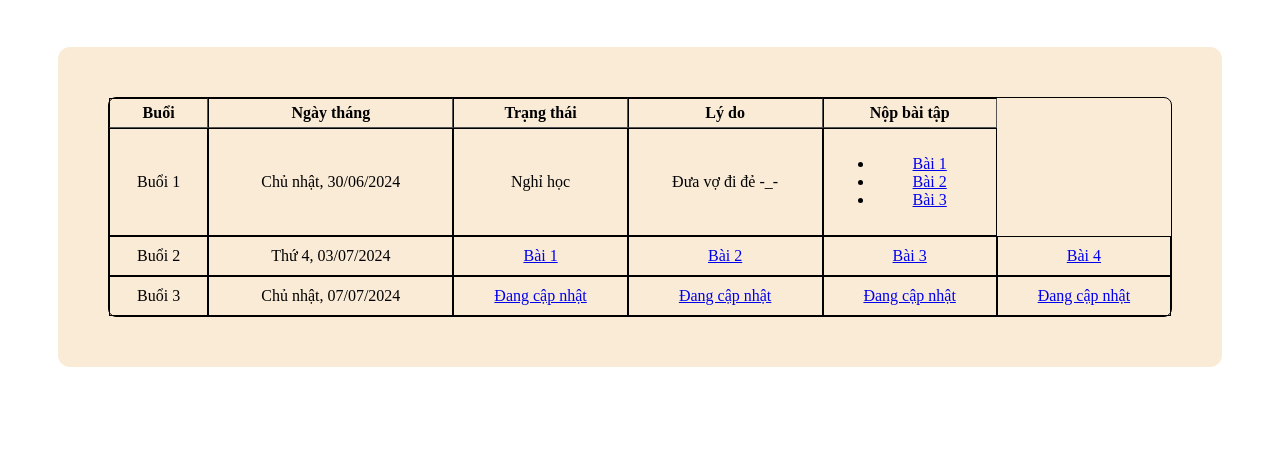
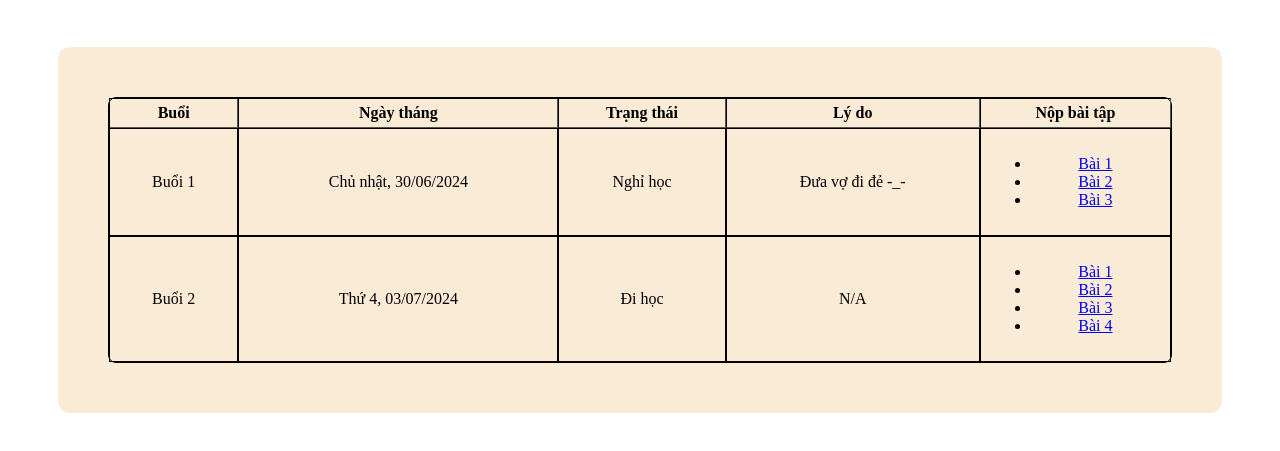
Before and after one commit to tranduyriba/bai-tap-f8, a plain HTML site: page index.html in a window 1280 px wide. Shown: the part 101-552 px from the top of the page. Drawn offline with Linux system fonts and the light colour scheme.

Commit message:
cap nhat link bai tap

```diff
--- a/index.html
+++ b/index.html
@@ -38,23 +38,18 @@
             <tr>
                 <td>Buổi 2</td>
                 <td>Thứ 4, 03/07/2024</td>
-                <td><a href="https://tranduyriba.github.io/bai-tap-f8/Day-2/bai-1.html">Bài 1</a></td>
-                <td><a href="https://tranduyriba.github.io/bai-tap-f8/Day-2/bai-2.html">Bài 2</a></td>
-                <td><a href="https://tranduyriba.github.io/bai-tap-f8/Day-2/bai-3.html">Bài 3</a></td>
-                <td><a href="https://tranduyriba.github.io/bai-tap-f8/Day-2/bai-4.html">Bài 4</a></td>
+                <td>Đi học</td>
+                <td>N/A</td>
+                <td>
+                    <ul>
+                        <li><a href="https://tranduyriba.github.io/bai-tap-f8/Day-2/bai-1.html">Bài 1</a></li>
+                        <li><a href="https://tranduyriba.github.io/bai-tap-f8/Day-2/bai-2.html">Bài 2</a></li>
+                        <li><a href="https://tranduyriba.github.io/bai-tap-f8/Day-2/bai-3.html">Bài 3</a></li>
+                        <li><a href="https://tranduyriba.github.io/bai-tap-f8/Day-2/bai-4.html">Bài 4</a></li>
+                    </ul>
+                </td>
             </tr>
-            <tr>
-                <td>Buổi 3</td>
-                <td>Chủ nhật, 07/07/2024</td>
-                <td><a href="https://tranduyriba.github.io/bai-tap-f8/Day-2/bai-1.html">Đang cập nhật</a></td>
-                <td><a href="https://tranduyriba.github.io/bai-tap-f8/Day-2/bai-2.html">Đang cập nhật</a></td>
-                <td><a href="https://tranduyriba.github.io/bai-tap-f8/Day-2/bai-3.html">Đang cập nhật</a></td>
-                <td><a href="https://tranduyriba.github.io/bai-tap-f8/Day-2/bai-4.html">Đang cập nhật</a></td>
-            </tr>
-
         </table>
         </div>
-    </table>
-
 </body>
 </html>
```
